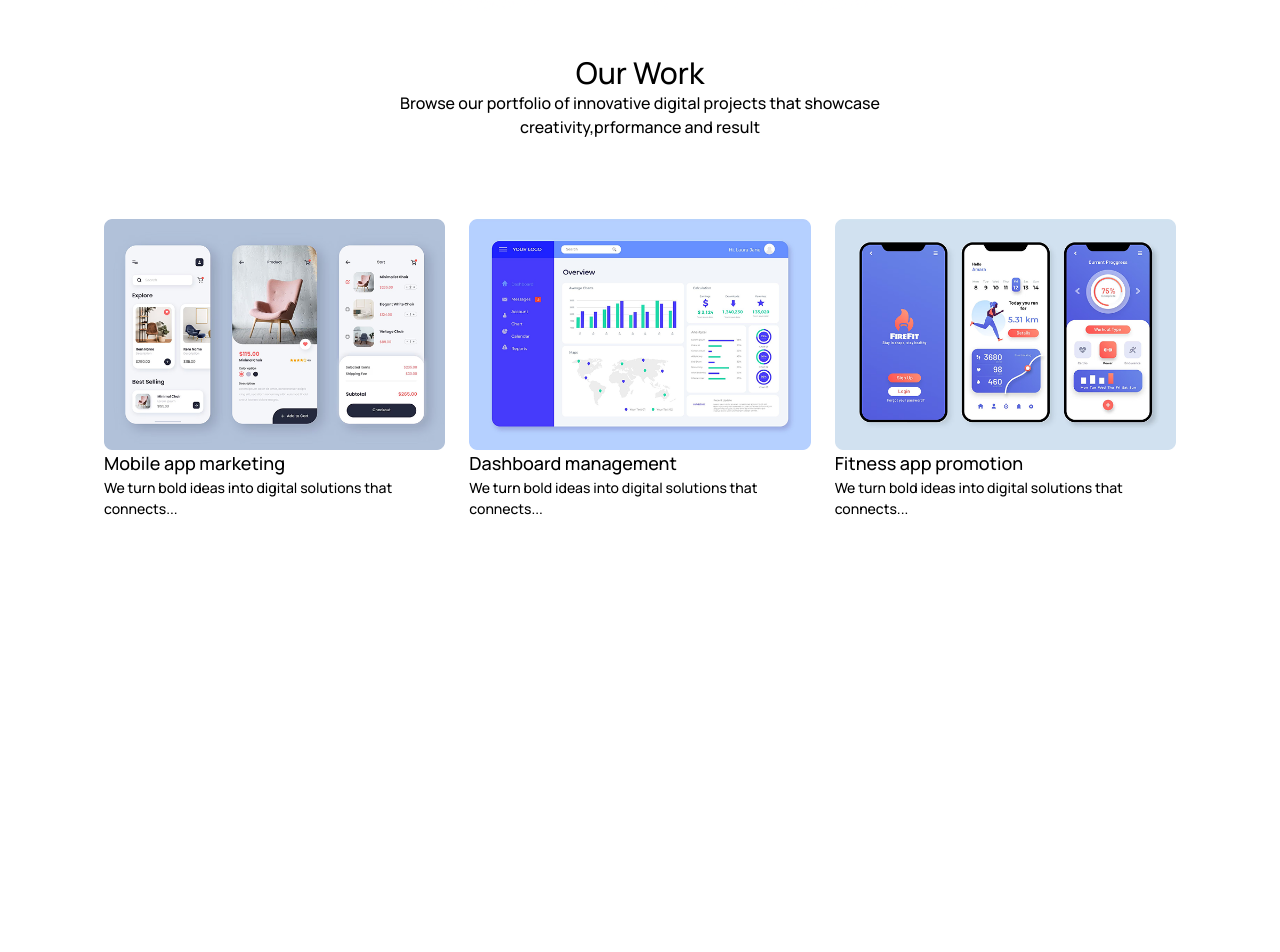
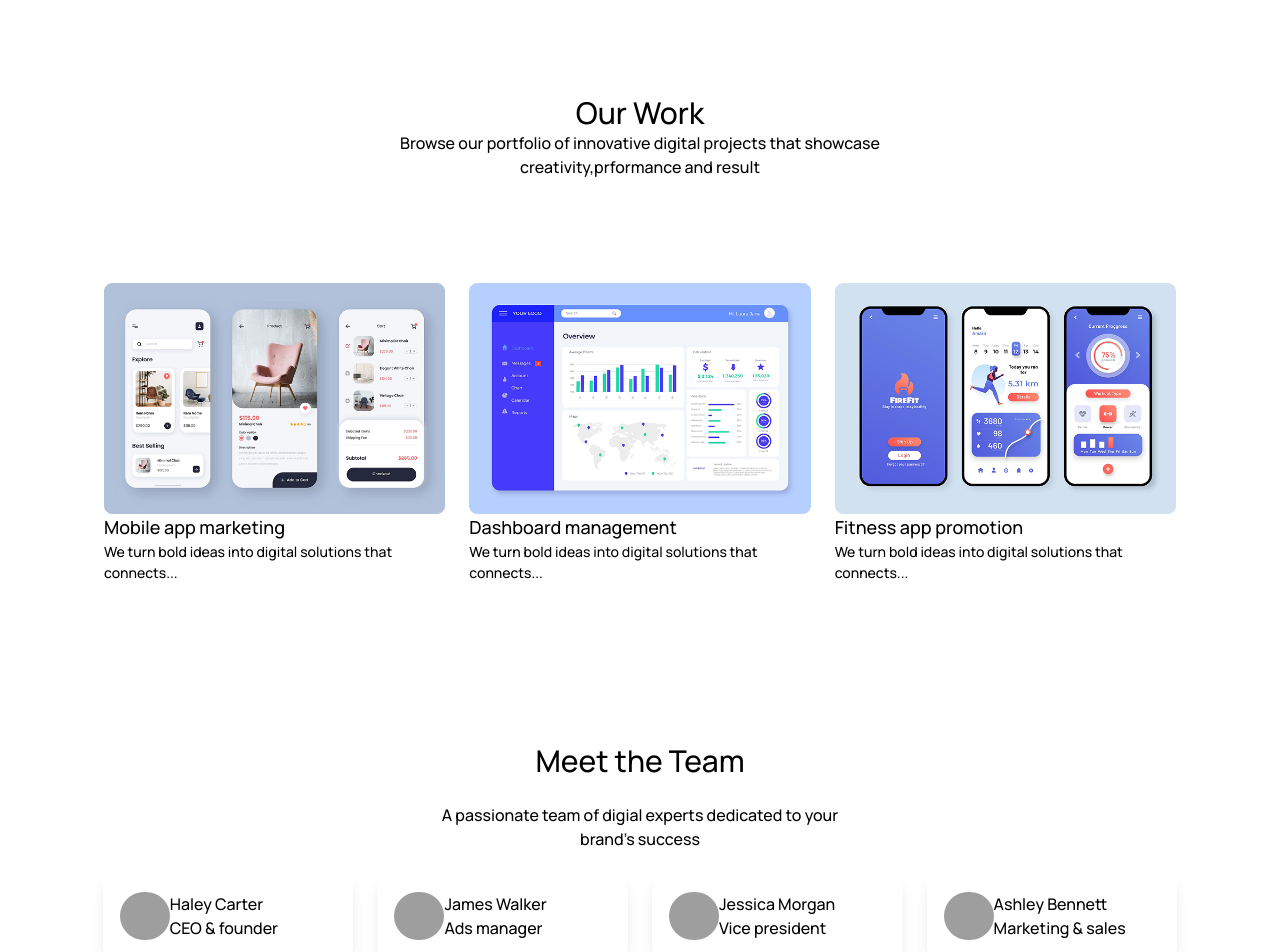
Before and after one commit to Emma24968/Agency.io, a React (Vite) app: page / in a window 1280 px wide. Shown: the part 1500-2452 px from the top of the page. Before the commit the page ends 2019 px from the top, so only its background shows below. Built offline with nearby package versions, Linux system fonts and the light colour scheme; grey boxes are pictures that could not be loaded.

Commit message:
Added the team members

```diff
--- a/src/App.jsx
+++ b/src/App.jsx
@@ -3,6 +3,7 @@ import { NavBar } from './components/NavBar'
 import Hero from './components/Hero'
 import Services from './components/Services'
 import Portfolio from './components/Portfolio'
+import Team from './components/Team'
 
 const App = () => {
   const [theme,setTheme]=useState('light')
@@ -12,6 +13,7 @@ const App = () => {
       <Hero />
       <Services />
       <Portfolio />
+      <Team />
     </div>
   )
 }
--- a/src/components/Category.jsx
+++ b/src/components/Contact.jsx
@@ -1,7 +1,7 @@
 import React from 'react'
 import assets from '../assets/assets'
 
-export default function Category({title,image}) {
+export default function Contact({title,image}) {
   return (
 <div >
 
--- a/src/components/Hero.jsx
+++ b/src/components/Hero.jsx
@@ -10,19 +10,22 @@ export default function Hero() {
       </button>
       <h1 className="font-bold text-5xl">
         Turning imagination into
-        <p>
-          <span className="bg-gradient-to-r from-[#5044e5] to-[#4d8cea] bg-clip-text text-transparent">
-            digital{" "}
-          </span>
-          impact
-        </p>
+        <br />
+        <span className="bg-gradient-to-r from-[#5044e5] to-[#4d8cea] bg-clip-text text-transparent">
+          digital{" "}
+        </span>
+        impact
       </h1>
       <h5>
         Creating meaning connections and turning big ideas{" "}
         <p>into interactive digital experiences.</p>
       </h5>
       <div className="absolute left-100 top-70 -z-50">
-        <img src={assets.bgImage1} alt="gradient color" className="absolute -top-60  mr-1 " />
+        <img
+          src={assets.bgImage1}
+          alt="gradient color"
+          className="absolute -top-60  mr-1 "
+        />
       </div>
       <img
         src={assets.hero_img}
--- a/src/components/Portfolio.jsx
+++ b/src/components/Portfolio.jsx
@@ -2,12 +2,13 @@ import React from "react";
 import { portfolio } from "../assets/assets";
 export default function Portfolio() {
   return (
-    <div>
+    <div className="flex flex-col items-center  gap-6 py-20 px-4  w-full">
       <div className="flex flex-col items-center text-center">
-        <p className="font-bold text-3xl mt-30">Our Work</p>
+        <p className="font-bold text-3xl mt-20">Our Work</p>
         <h5>
-          Browse our portfolio of innovative digital projects that showcase{" "}
-          <p>creativity,prformance and result</p>
+          Browse our portfolio of innovative digital projects that showcase
+          <br />
+          creativity,prformance and result
         </h5>
       </div>
       <div
--- a/src/components/Services.jsx
+++ b/src/components/Services.jsx
@@ -19,8 +19,9 @@ export default function Services() {
         <div className="flex flex-col items-center text-center">
           <p className="font-bold text-3xl mt-30">How can we help?</p>
           <h5>
-            From strategy to execution,we craft digital solutions that move{" "}
-            <p>your business forward</p>
+            From strategy to execution,we craft digital solutions that move
+            <br />
+            your business forward
           </h5>
         </div>
         <div className="grid grid-cols-2 gap-6 mt-8">
@@ -30,7 +31,7 @@ export default function Services() {
               className="flex gap-2 shadow-lg border-transparent border-1 hover:border-gray-100  bg-white z-50 p-4 rounded-lg "
             >
               <div className="border-2 rounded-full border-gray-200 items-center">
-                <img src={categories.image}  alt={categories.title} />
+                <img src={categories.image} alt={categories.title} />
               </div>
 
               <div className="x-10">
--- a/src/components/Team.jsx
+++ b/src/components/Team.jsx
@@ -1,10 +1,34 @@
-import React from 'react'
+import { teamData } from "../assets/assets";
+import React from "react";
 
 export default function Team() {
   return (
-    <div>
-        <h3>Meet the Team</h3>
-        <p>A passionate team of digial experts dedicated to your brand's success</p>
+    <div className="flex flex-col items-center  gap-6 py-20 px-4 text-center w-full">
+      <h3 className="font-bold text-3xl">Meet the Team</h3>
+      <p>
+        A passionate team of digial experts  dedicated to your<br /> brand's success
+      </p>
+      <div className="grid grid-cols-4 gap-6 items-center ">
+        {teamData.map((team, index) => {
+          return (
+            <div
+              key={index}
+              className="flex gap- shadow-lg border-transparent border-1 hover:border-gray-100  bg-white p-4 rounded-lg"
+            >
+              <img
+                src={team.image}
+                width={50}
+                height={20}
+                className="rounded-full "
+              />
+              <div className="text-start">
+                <h3>{team.name}</h3>
+                <p>{team.title}</p>
+              </div>
+            </div>
+          );
+        })}
+      </div>
     </div>
-  )
+  );
 }
```
